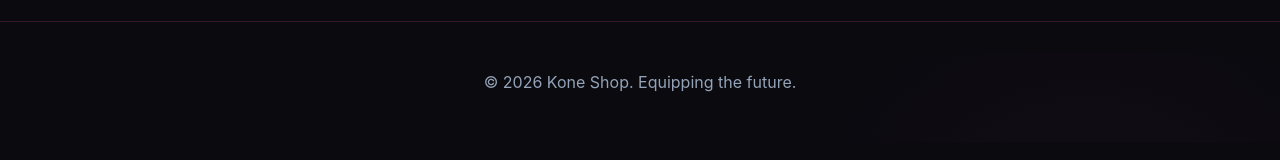
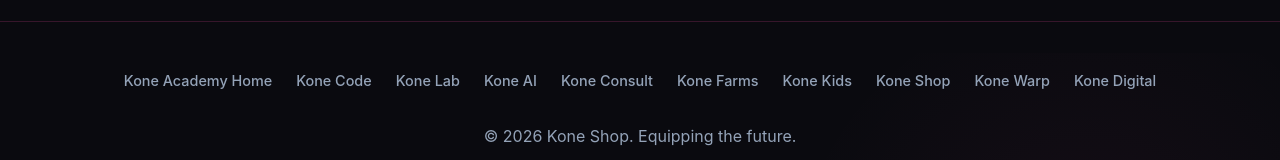
Before and after one commit to PhilipKone/Kone-Shop, a React (Vite) app: page / in a window 1280 px wide. Shown: the part 7947-8107 px from the top of the page. Built offline with nearby package versions, Linux system fonts and the light colour scheme; no server answers.

Commit message:
SEO: Add product schemas and sameAs socials

```diff
--- a/index.html
+++ b/index.html
@@ -53,7 +53,25 @@
           "streetAddress": "Accra, Ghana",
           "addressLocality": "Accra",
           "addressCountry": "GH"
-        }
+        },
+        "sameAs": [
+          "https://www.koneacademy.io/",
+          "https://kids.koneacademy.io/",
+          "https://consult.koneacademy.io/",
+          "https://code.koneacademy.io/",
+          "https://lab.koneacademy.io/",
+          "https://digital.koneacademy.io/",
+          "https://shop.koneacademy.io/",
+          "https://farms.koneacademy.io/",
+          "https://warp.koneacademy.io/",
+          "https://ai.koneacademy.io/",
+          "https://www.linkedin.com/company/konecodeacdemy/",
+          "https://www.facebook.com/profile.php?id=61584327765846",
+          "https://www.instagram.com/koneacademy",
+          "https://x.com/koneacademy",
+          "https://www.tiktok.com/@koneacademy",
+          "https://youtube.com/@koneacademy"
+        ]
       }
     </script>
     <script type="application/ld+json">
@@ -83,6 +101,48 @@
         ]
       }
     </script>
+    <script type="application/ld+json">
+      {
+        "@context": "https://schema.org",
+        "@type": "Product",
+        "name": "Kone IoT Telemetry Kit (ESP32 Edition)",
+        "image": "https://shop.koneacademy.io/products/iot-kit.svg",
+        "description": "Complete micro-controller electronics prototyping board with ESP32-WROOM-32E, soil moisture sensors, temperature probes, and cloud telemetry integration keys.",
+        "brand": {
+          "@type": "Brand",
+          "name": "Kone Lab Supplies"
+        },
+        "offers": {
+          "@type": "Offer",
+          "url": "https://shop.koneacademy.io/#/product/iot-kit",
+          "priceCurrency": "GHS",
+          "price": "350.00",
+          "itemCondition": "https://schema.org/NewCondition",
+          "availability": "https://schema.org/InStock"
+        }
+      }
+    </script>
+    <script type="application/ld+json">
+      {
+        "@context": "https://schema.org",
+        "@type": "Product",
+        "name": "Kone Kids Mascot Pack (Stickers & Badge)",
+        "image": "https://shop.koneacademy.io/products/mascot-pack.svg",
+        "description": "High-quality, durable vinyl sticker set of Kone Kids mascots and achievement badge keyrings.",
+        "brand": {
+          "@type": "Brand",
+          "name": "Kone Kids Merchandise"
+        },
+        "offers": {
+          "@type": "Offer",
+          "url": "https://shop.koneacademy.io/#/product/mascot-pack",
+          "priceCurrency": "GHS",
+          "price": "45.00",
+          "itemCondition": "https://schema.org/NewCondition",
+          "availability": "https://schema.org/InStock"
+        }
+      }
+    </script>
     <title>Kone Shop | The Official Supply Shop</title>
   </head>
   <body>
--- a/src/App.css
+++ b/src/App.css
@@ -76,6 +76,26 @@
   color: var(--text-secondary);
 }
 
+.footer-ecosystem {
+  display: flex;
+  justify-content: center;
+  flex-wrap: wrap;
+  gap: 1.5rem;
+  margin-bottom: 2rem;
+  font-size: 0.9rem;
+}
+
+.footer-ecosystem a {
+  color: var(--text-secondary);
+  text-decoration: none;
+  transition: color 0.3s;
+  font-weight: 500;
+}
+
+.footer-ecosystem a:hover {
+  color: #ec4899;
+}
+
 @media (max-width: 640px) {
   .section-title {
     font-size: 1.8rem;
--- a/src/components/Footer.tsx
+++ b/src/components/Footer.tsx
@@ -2,6 +2,18 @@
   return (
     <footer>
       <div className="container">
+        <div className="footer-ecosystem">
+          <a href="https://www.koneacademy.io">Kone Academy Home</a>
+          <a href="https://code.koneacademy.io">Kone Code</a>
+          <a href="https://lab.koneacademy.io">Kone Lab</a>
+          <a href="https://ai.koneacademy.io">Kone AI</a>
+          <a href="https://consult.koneacademy.io">Kone Consult</a>
+          <a href="https://farms.koneacademy.io">Kone Farms</a>
+          <a href="https://kids.koneacademy.io">Kone Kids</a>
+          <a href="https://shop.koneacademy.io">Kone Shop</a>
+          <a href="https://warp.koneacademy.io">Kone Warp</a>
+          <a href="https://digital.koneacademy.io">Kone Digital</a>
+        </div>
         <p>&copy; {new Date().getFullYear()} Kone Shop. Equipping the future.</p>
       </div>
     </footer>
```
